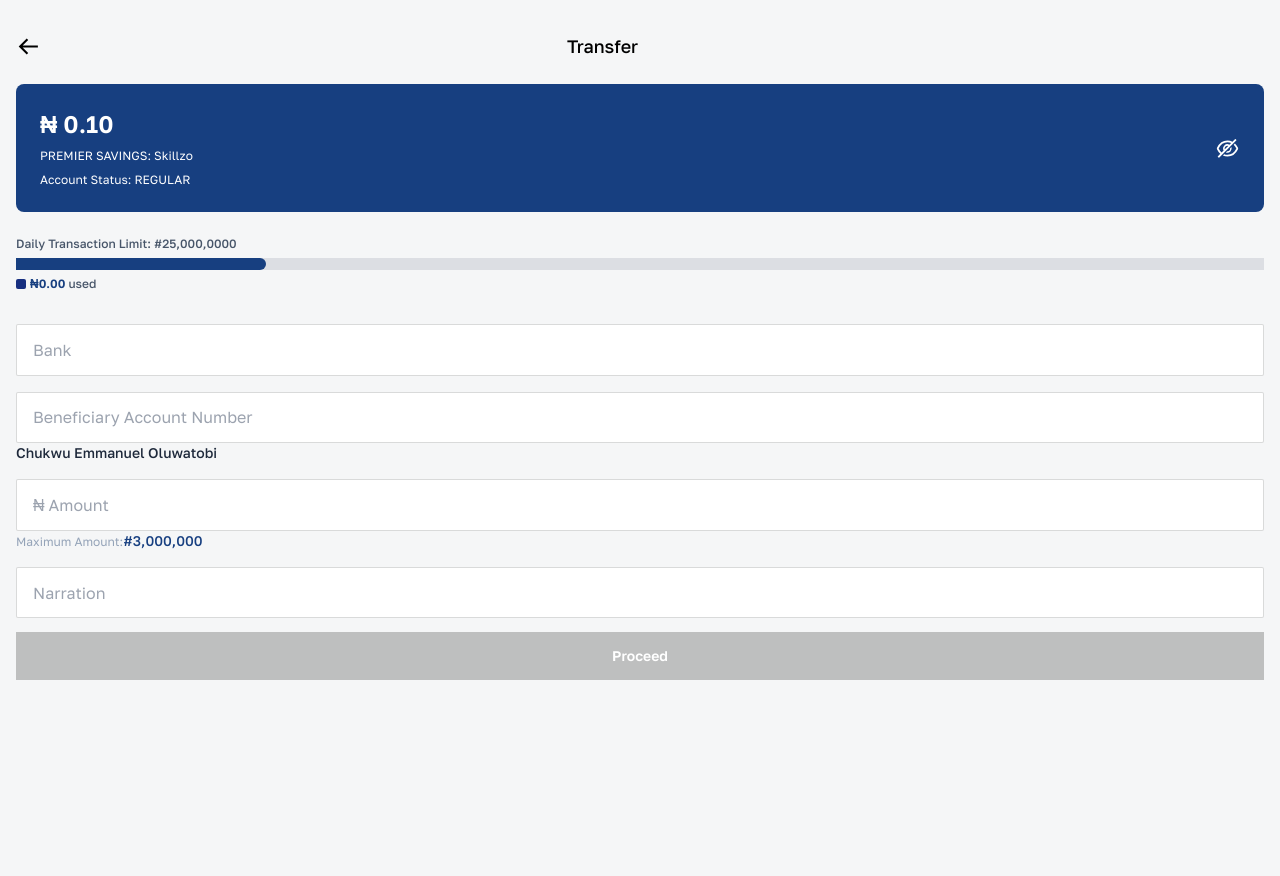
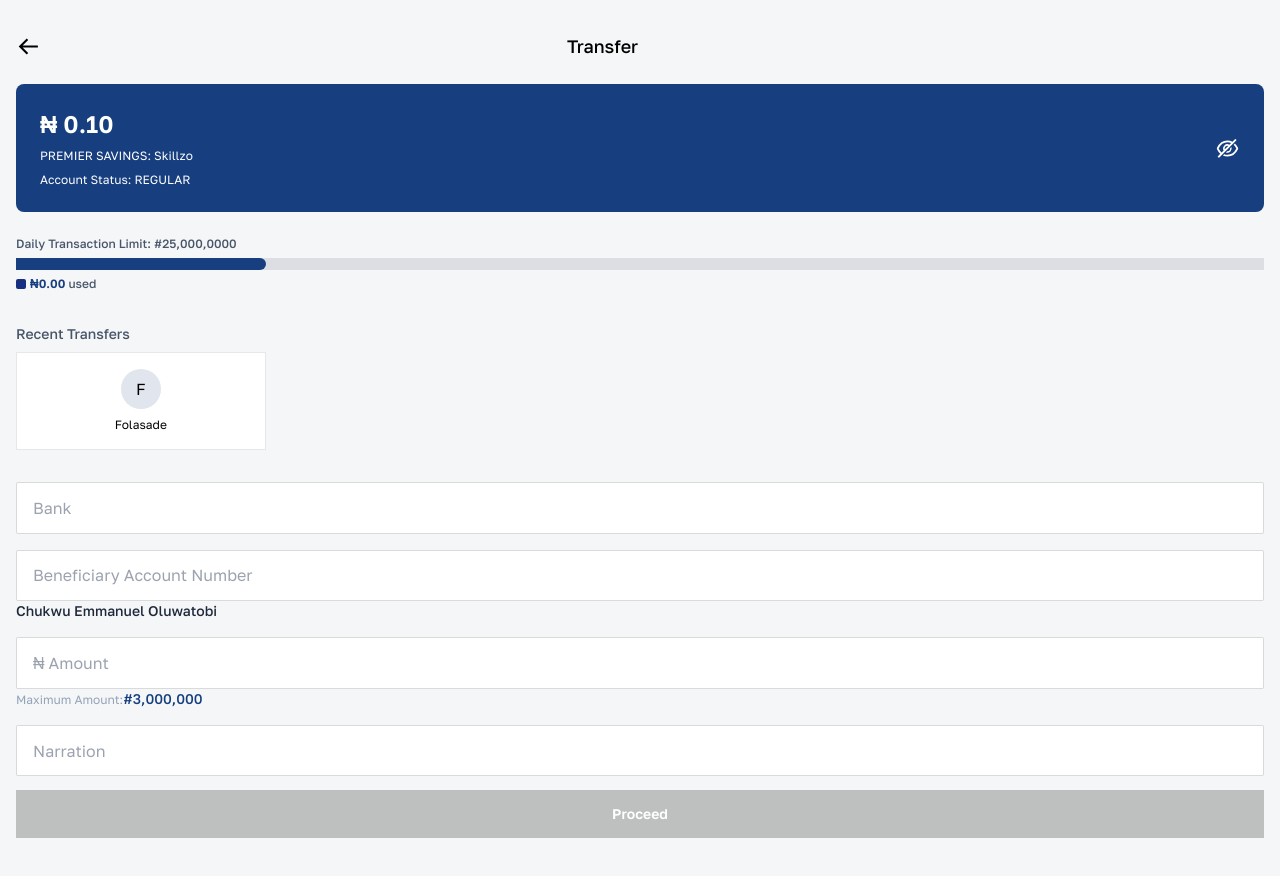
Before and after one commit to skillzo/Access, a React (Vite) app: page / in a window 1280 px wide. Shown: the top 876 px of the page. Before the commit the page ends 800 px from the top, so only its background shows below. Built offline with nearby package versions, Linux system fonts and the light colour scheme.

Commit message:
recent trasnfer

```diff
--- a/src/App.tsx
+++ b/src/App.tsx
@@ -4,6 +4,7 @@ import { AiOutlineEye, AiOutlineEyeInvisible } from "react-icons/ai";
 import "./App.css";
 import Wrapper from "./components/Wrapper/Wrapper";
 import { Outlet } from "react-router-dom";
+import RecentTransfer from "./components/RecentTransfer";
 
 function App() {
   const [count, setCount] = useState(0);
@@ -43,8 +44,6 @@ function App() {
           </div>
         </div>
       </div>
-
-      {/*  */}
       <Outlet />
     </Wrapper>
   );
--- /dev/null
+++ b/src/Pages/Transactions.tsx
@@ -0,0 +1,7 @@
+import React from 'react'
+
+export default function Transactions() {
+  return (
+    <div>Transactions</div>
+  )
+}
--- a/src/Pages/Transfer.tsx
+++ b/src/Pages/Transfer.tsx
@@ -1,10 +1,18 @@
 import React from "react";
+import RecentTransfer from "../components/RecentTransfer";
 import Button from "../components/tinycomp/Button";
 import Input from "../components/tinycomp/Input";
 
 export default function Transfer() {
   return (
     <>
+      {/* frequent transfers */}
+      <div className="space-y-2">
+        <p className="text-slate-600 font-medium text-sm">Recent Transfers</p>
+        <div className="flex space-x-4">
+          <RecentTransfer />
+        </div>
+      </div>
       <div className="space-y-[1em]">
         <Input type="text" placeholder="Bank" />
         <div>
--- /dev/null
+++ b/src/components/RecentTransfer.tsx
@@ -0,0 +1,12 @@
+import React from "react";
+
+export default function RecentTransfer() {
+  return (
+    <div className="bg-white w-[20%] py-[1em] px-[1.5em] border flex flex-col items-center justify-center space-y-2">
+      <div className="bg-[#e0e5ee] w-[40px] h-[40px] flex items-center justify-center rounded-full">
+        F
+      </div>
+      <p className="text-center text-xs">Folasade</p>
+    </div>
+  );
+}
--- a/src/components/Wrapper/Wrapper.tsx
+++ b/src/components/Wrapper/Wrapper.tsx
@@ -5,5 +5,5 @@ interface props {
 }
 
 export default function Wrapper({ children }: props) {
-  return <div className="px-[1em] py-[2em] space-y-[2em]">{children}</div>;
+  return <div className="px-[1em] py-[2em]  space-y-[2em]">{children}</div>;
 }
--- a/src/index.css
+++ b/src/index.css
@@ -16,6 +16,7 @@
     body {
       background-color: var(--bg-color);
       font-family: "Golos Text", sans-serif;
+      padding-bottom: 5em;
     }
     body::-webkit-scrollbar {
       display: none;
--- a/src/main.tsx
+++ b/src/main.tsx
@@ -7,6 +7,7 @@ import "./index.css";
 import Login from "./Pages/Login";
 import { IconContext } from "react-icons/lib";
 import Transfer from "./Pages/Transfer";
+import Transactions from "./Pages/Transactions";
 
 // initailize react router v6.8.2
 
@@ -19,6 +20,10 @@ const router = createBrowserRouter([
       {
         path: "/",
         element: <Transfer />,
+      },
+      {
+        path: "/transactions",
+        element: <Transactions />,
       },
     ],
   },
```
